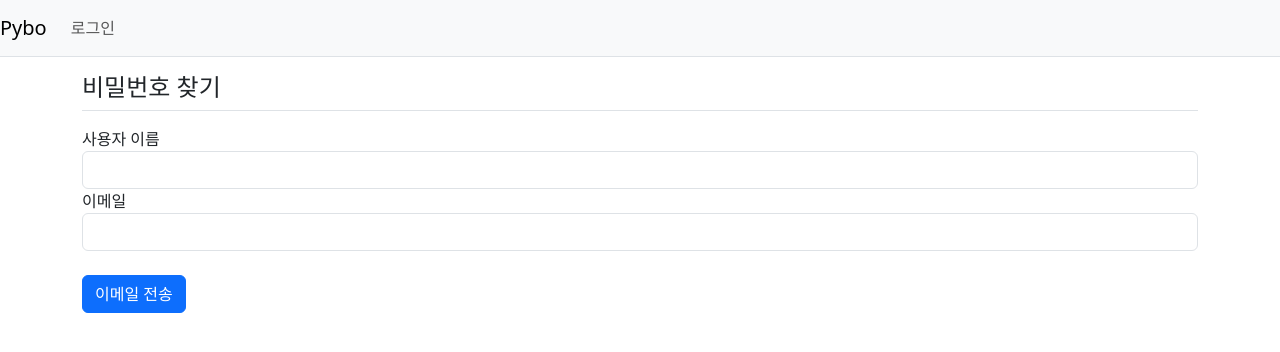
After one commit to marmin-dev/DoItDjango, a Django app: page /common/password_reset/ in a window 1280 px wide. The commit adds this page. Shown: the top 352 px of the page. Run offline with Django 4.2, Linux system fonts and the light colour scheme; parts of the project's set-up code (start-up, migrations or seed data) failed here and were passed over.

Commit message:
reset-password implemented

```diff
--- a/projects/mysite/common/forms.py
+++ b/projects/mysite/common/forms.py
@@ -1,9 +1,44 @@
 from django import forms
 from django.contrib.auth.forms import UserCreationForm
 from django.contrib.auth.models import User
+from django.core.exceptions import ValidationError
+import django.contrib.auth.forms as auth_forms
 
 class UserForm(UserCreationForm):
     email = forms.EmailField(label="이메일")
     class Meta:
         model = User
         fields = ("username","email")
+
+class PasswordResetForm(auth_forms.PasswordResetForm):
+    username = auth_forms.UsernameField(label="사용자ID")  # CharField 대신 사용
+
+    # validation 절차:
+    # 1. username에 대응하는 User 인스턴스의 존재성 확인
+    # 2. username에 대응하는 email과 입력받은 email이 동일한지 확인
+
+    def clean_username(self):
+        data = self.cleaned_data['username']
+        if not User.objects.filter(username=data).exists():
+            raise ValidationError("해당 사용자ID가 존재하지 않습니다.")
+
+        return data
+
+    def clean(self):
+        cleaned_data = super().clean()
+        username = cleaned_data.get("username")
+        email = cleaned_data.get("email")
+
+        if username and email:
+            if User.objects.get(username=username).email != email:
+                raise ValidationError("사용자의 이메일 주소가 일치하지 않습니다")
+
+    def get_users(self, email=''):
+        active_users = User.objects.filter(**{
+            'username__iexact': self.cleaned_data["username"],
+            'is_active': True,
+        })
+        return (
+            u for u in active_users
+            if u.has_usable_password()
+        )
--- a/projects/mysite/common/urls.py
+++ b/projects/mysite/common/urls.py
@@ -2,12 +2,16 @@ from django.urls import path
 from django.contrib.auth import views as auth_views
 from . import views
 
-app_name = 'common'
+
+# app_name = 'common'
 
 urlpatterns = [
     path('login/',auth_views.LoginView.as_view(
         template_name='common/login.html'
     ), name='login'),
     path('logout/',auth_views.LogoutView.as_view(), name='logout'),
-    path('signup/', views.signup, name='signup')
+    path('signup/', views.signup, name='signup'),
+    path('password_reset/', views.PasswordResetView.as_view(), name='password_reset'),
+    path('password_reset/done/', views.PasswordResetDoneView.as_view(), name='password_reset_done'),
+
 ]
--- a/projects/mysite/common/views.py
+++ b/projects/mysite/common/views.py
@@ -1,7 +1,8 @@
 from django.contrib.auth import authenticate, login
 from django.shortcuts import render, redirect
-from common.forms import UserForm
-
+from django.contrib.auth import views as auth_views
+from django.urls import reverse_lazy
+from common.forms import UserForm, PasswordResetForm
 def signup(request):
     """
     회원가입
@@ -18,3 +19,27 @@ def signup(request):
     else:
         form = UserForm()
     return render(request, 'common/signup.html',{'form':form})
+
+class PasswordResetView(auth_views.PasswordResetView):
+    """
+    비밀번호 초기화 - 사용자ID, email 입력
+    """
+    template_name = 'common/password_reset.html'
+    # success_url = reverse_lazy('password_reset_done')
+    form_class = PasswordResetForm
+    # email_template_name = 'common/password_reset_email.html'
+
+
+class PasswordResetDoneView(auth_views.PasswordResetDoneView):
+    """
+    비밀번호 초기화 - 메일 전송 완료
+    """
+    template_name = 'common/password_reset_done.html'
+
+
+class PasswordResetConfirmView(auth_views.PasswordResetConfirmView):
+    """
+    비밀번호 초기화 - 새로운 비밀번호 입력
+    """
+    template_name = 'common/password_reset_confirm.html'
+    success_url = reverse_lazy('login')
--- a/projects/mysite/config/urls.py
+++ b/projects/mysite/config/urls.py
@@ -1,10 +1,12 @@
 from django.contrib import admin
 from django.urls import path,include
 from pybo.views import base_views
+from common import views
 
 urlpatterns = [
     path('admin/', admin.site.urls),
     path('pybo/', include('pybo.urls')),
     path('common/',include('common.urls')),
     path('',base_views.index, name='index'),
+    path('reset/<uidb64>/<token>/', views.PasswordResetConfirmView.as_view(), name='password_reset_confirm'),
 ]
--- a/projects/mysite/pybo/urls.py
+++ b/projects/mysite/pybo/urls.py
@@ -1,5 +1,5 @@
 from django.urls import path
-from .views import question_views, base_views, answer_views, comment_views, vote_views
+from .views import question_views, base_views, answer_views, comment_views, vote_views, profile_views
 
 app_name = 'pybo'
 
@@ -38,5 +38,8 @@ urlpatterns = [
 
     # vote_views.py
     path('vote/question/<int:question_id>/', vote_views.vote_question, name="vote_question"),
-    path('vote/answer/<int:answer_id>/', vote_views.vote_answer, name="vote_answer")
+    path('vote/answer/<int:answer_id>/', vote_views.vote_answer, name="vote_answer"),
+
+    # profile_views.py
+    path('profile/<str:username>/',profile_views.get_profile,name="get_profile")
 ]
--- /dev/null
+++ b/projects/mysite/pybo/views/profile_views.py
@@ -0,0 +1,4 @@
+
+
+def get_profile(request):
+    pass
--- /dev/null
+++ b/projects/mysite/templates/common/password_reset.html
@@ -0,0 +1,24 @@
+{% extends "base.html" %}
+{% block content %}
+<div class="container my-3">
+    <h4 class="border-bottom pb-2 my-3">비밀번호 찾기</h4>
+
+    <form method="post" class="post-form" action="{% url 'password_reset' %}">
+    <!-- action 속성은 생략 가능 -->
+        {% csrf_token %}
+        {% include "form_errors.html" %}
+        <div class="form-group">
+            <label for="username">사용자 이름</label>
+            <input type="text" class="form-control" name="username" id="username"
+                   value="{{ form.username.value|default_if_none:'' }}">
+        </div>
+        <div class="form-group">
+            <label for="email">이메일</label>
+            <input type="text" class="form-control" name="email" id="email"
+                   value="{{ form.email.value|default_if_none:'' }}">
+        </div>
+        <br>
+        <button type="submit" class="btn btn-primary">이메일 전송</button>
+    </form>
+</div>
+{% endblock %}
--- a/projects/mysite/templates/common/signup.html
+++ b/projects/mysite/templates/common/signup.html
@@ -6,10 +6,10 @@
       <h4>회원가입</h4>
     </div>
     <div class="col-8 text-right">
-      <span>또는 <a href="{% url 'common:login' %}">로그인 하세요</a></span>
+      <span>또는 <a href="{% url 'login' %}">로그인 하세요</a></span>
     </div>
   </div>
-  <form method="post" class="post=form">
+  <form method="post" class="post-form">
     {% csrf_token %}
     {% include "form_errors.html" %}
     <div class="form-group">
--- a/projects/mysite/templates/navbar.html
+++ b/projects/mysite/templates/navbar.html
@@ -10,11 +10,11 @@
     <ul class="navbar-nav">
       <li class="nav-item">
         {% if user.is_authenticated %}
-        <a class="nav-link" href="{% url 'common:logout' %}">
+        <a class="nav-link" href="{% url 'logout' %}">
           {{ user.username }}(로그아웃)
         </a>
         {% else %}
-        <a class="nav-link" href="{% url 'common:login' %}">로그인</a>
+        <a class="nav-link" href="{% url 'login' %}">로그인</a>
         {% endif %}
       </li>
     </ul>
```
Also changed, not shown: projects/mysite/config/settings.py (+34 -1 lines), projects/mysite/templates/common/login.html (+5 -2 lines), projects/mysite/templates/common/password_reset_confirm.html (added, +24 -0 lines), projects/mysite/templates/common/password_reset_done.html (added, +8 -0 lines), projects/mysite/db.sqlite3, 1 other file.
